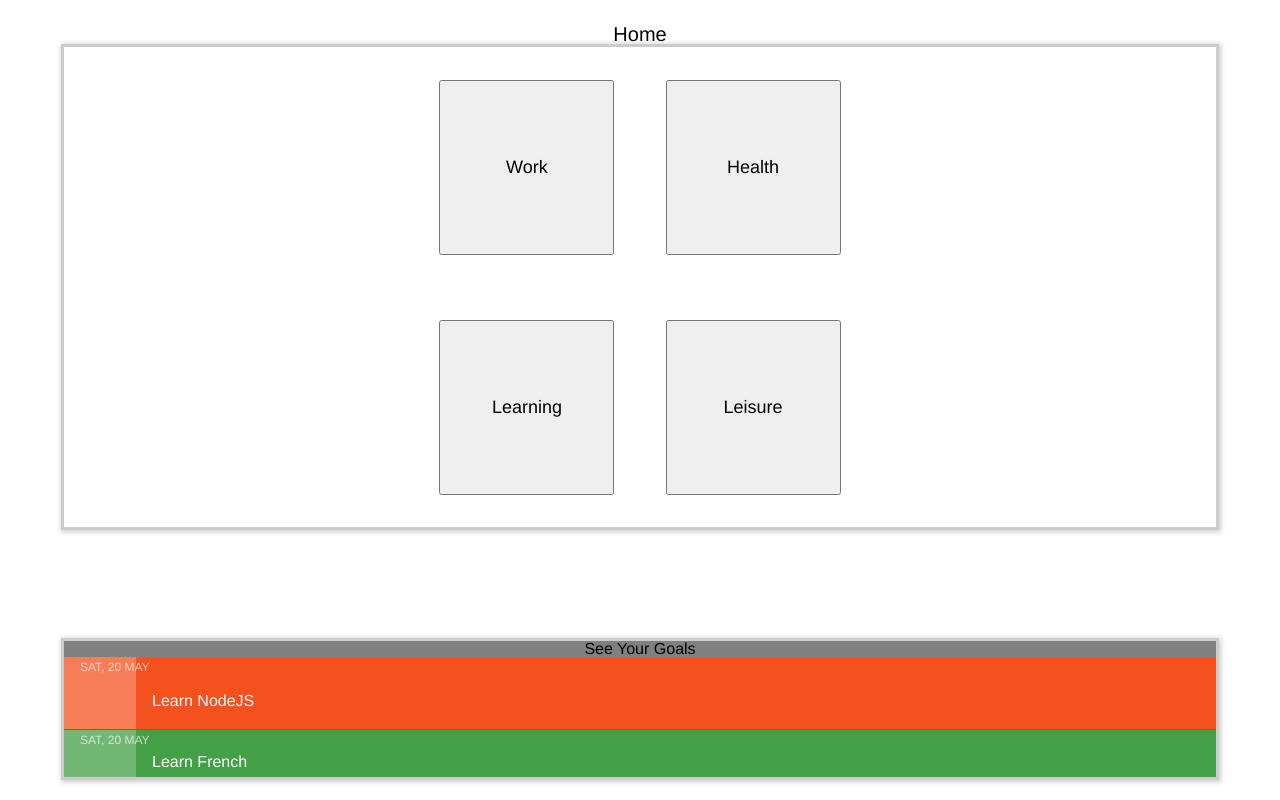
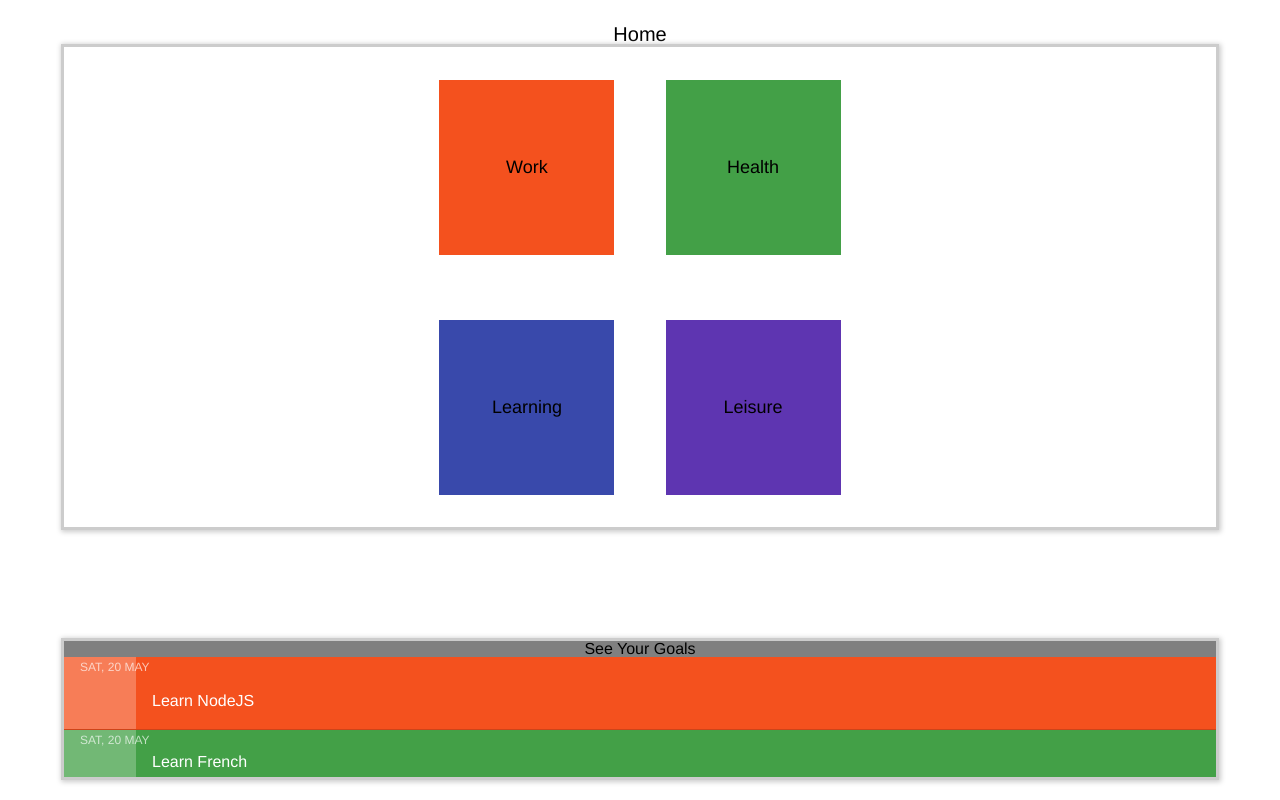
Before and after one commit to FAC10/goalTracker, a plain HTML site: page public/landing.html in a window 1280 px wide. Drawn offline with Linux system fonts and the light colour scheme.

Commit message:
add color to each button

```diff
--- a/public/assets/css/landing.css
+++ b/public/assets/css/landing.css
@@ -39,6 +39,7 @@ body {
 }
 
 .category-button {
+  border: none;
   font: 18px helvetica;
   flex: 1;
   height: 40vw;
--- a/public/assets/css/learn.css
+++ b/public/assets/css/learn.css
@@ -110,7 +110,7 @@ time {
 
 
 /* COLOURS */
-.work li, ul > li.work { background-color: #F4511E; }
-.health li, ul > li.health { background-color: #43A047; }
-.learn li, ul > li.learn { background-color: #3949AB; }
-.leisure li, ul > li.leisure { background-color: #5E35B1; }
+.work li, ul > li.work, .work-color { background-color: #F4511E; }
+.health li, ul > li.health,  .health-color{ background-color: #43A047; }
+.learn li, ul > li.learn, .learn-color{ background-color: #3949AB; }
+.leisure li, ul > li.leisure, .leisure-color{ background-color: #5E35B1; }
--- a/public/landing.html
+++ b/public/landing.html
@@ -16,18 +16,18 @@
   <div class="button-wrap shadow flex">
     <div class="flex row button-row">
       <a href="work.html">
-        <button class="category-button" id="work">Work</button>
+        <button class="category-button work-color" id="work">Work</button>
       </a>
       <a href="health.html">
-        <button class="category-button" id="health">Health</button>
+        <button class="category-button health-color" id="health">Health</button>
       </a>
     </div>
     <div class="flex row button-row">
       <a href="learn.html">
-        <button class="category-button" id="learn">Learning</button>
+        <button class="category-button learn-color" id="learn">Learning</button>
       </a>
       <a href="leisure.html">
-        <button class="category-button" id="leisure">Leisure</button>
+        <button class="category-button leisure-color" id="leisure">Leisure</button>
       </a>
     </div>
   </div>
```
